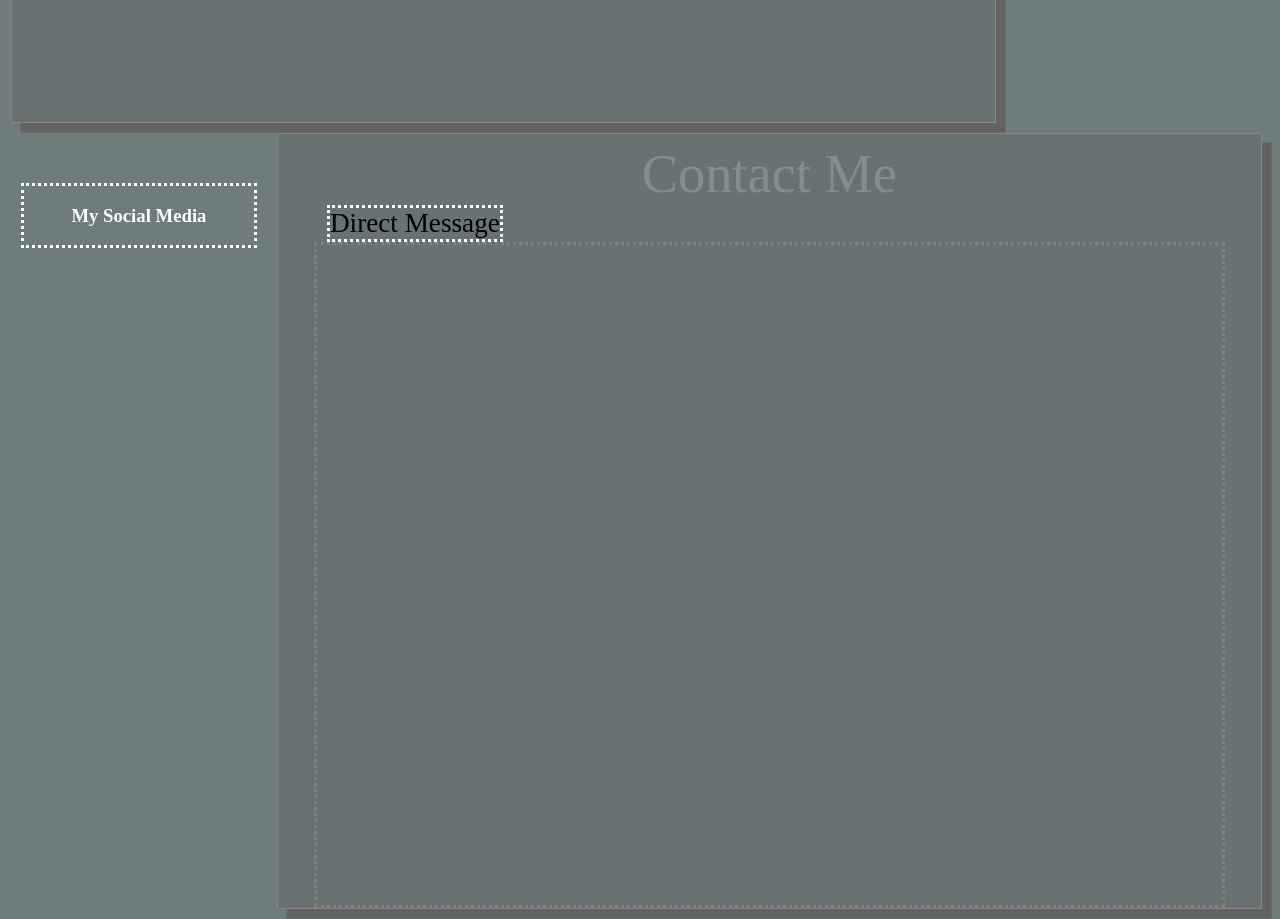
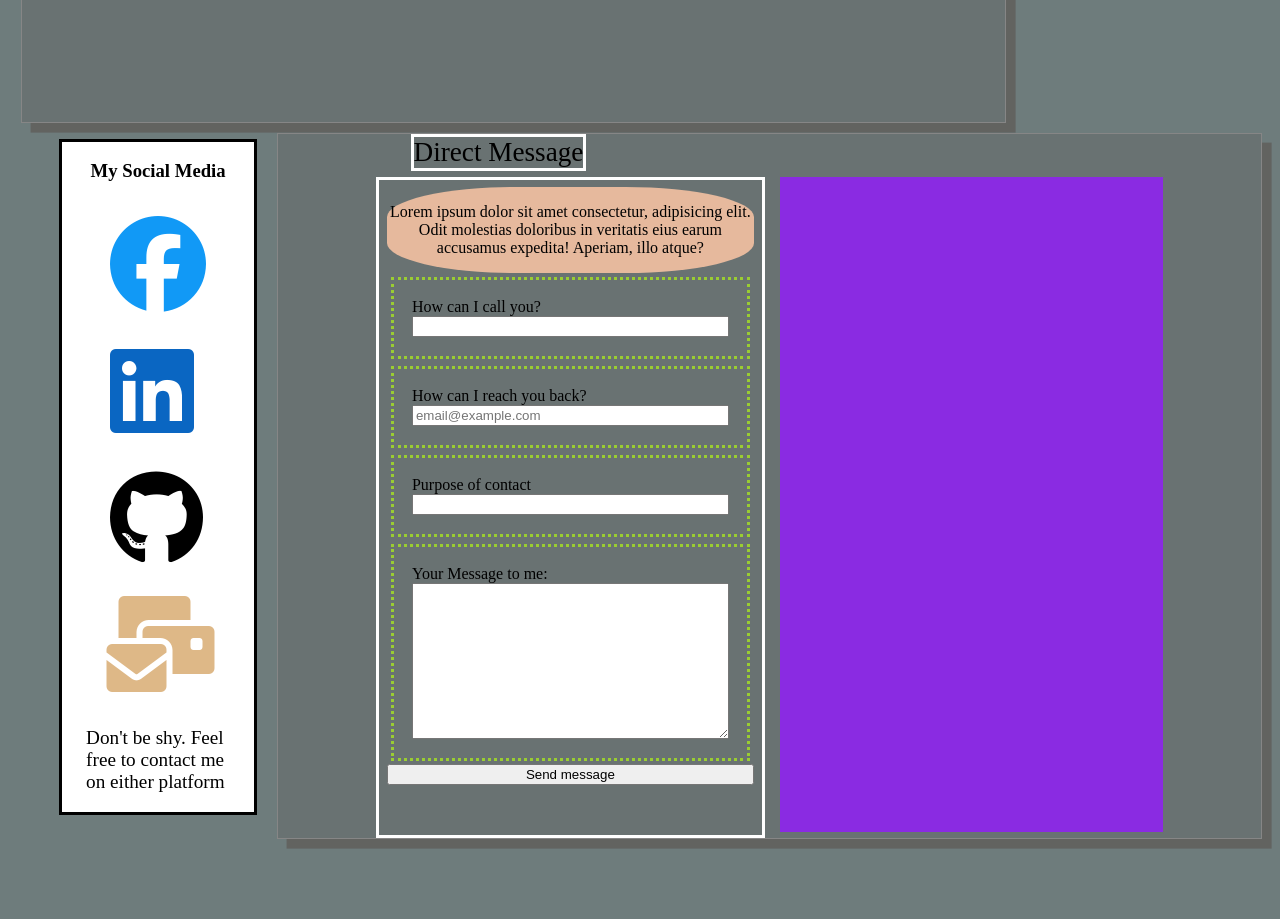
Before and after one commit to mariusErpenbach/Portfolio, a plain HTML site: page index.html in a window 1280 px wide. Shown: the part 1620-2539 px from the top of the page. After the commit the page ends 2469 px from the top, so only its background shows below. Drawn offline with Linux system fonts and the light colour scheme.

Commit message:
contactSection update

```diff
--- a/css/desktop-style.css
+++ b/css/desktop-style.css
@@ -351,7 +351,7 @@ color:rgba(162, 167, 167, 0.493);
 }
 /*----------------------WORKFLOW SECTION--------------------------------------*/
 #workflowSection{
-    margin-left:-27%;
+    margin-left:-26%;
     height:100vh;
    }
 /*----------------------CONTACT ME SECTION--------------------------------------*/
@@ -359,11 +359,11 @@ color:rgba(162, 167, 167, 0.493);
 height:auto;
 flex-direction:column;
 }
-#formSelection{
+#formTitle{
     display:flex;
     flex-direction:row;
    font-size:1.7em;
-   margin-left:5%;
+   margin-left:7%;
    margin-bottom:-5%;
 }
 #socialToggle{
@@ -372,34 +372,106 @@ flex-direction:column;
 }
 #directToggle{
     border-color:white;
-    border-style:dotted;
+    border-style:solid;
 }
-#contactMeSection >form{
+/* #contactMeSection >form{
     align-self:center;
-    margin-top:5%;
+
     height:80vh;
-    width:90%;
+
    border-style:dotted;
    border-color:grey;
+
+} */
+#contactMeSection>div{
+    display:flex;
+    flex-direction:row;
+    width:80%;
+    align-self:center;
+}
+#directMessageForm{
+    flex:48;
     padding:1%;
+    margin-top:7%;
+    height:80vh;
+    margin-left:auto;
+    margin-right:auto;
+display:flex;
+flex-direction:column;
+border-color:white;
+border-style:solid;
+}
+#directMessageForm>section>p{
+}
+#directMessageFormInfo{
+    text-align:center;
+    height:auto;
+    background-color:#E6B99D;
+    border-radius:35%;
+
+}
+#directMessageForm>section{
+    margin:1%;
+    padding:5%;
+    display:flex;
+    flex-direction:column;
+    border-style:dotted;
+    border-color:yellowgreen;
+}
+#visualMid{
+    flex:2;
+}
+#bonusQuestions{
+    padding:1%;
+    flex:48;
+    margin-top:7%;
+    background-color:blueviolet;
+    height:80vh;
 }
 /*----------------------CONTACT ME SECTION ASIDE SECTION--------------------------------------*/
 #contactMeSection>aside{
-    margin-top:5%;
+    background-color:#FFFFFF;
     position:absolute;
+    margin-top:0.5%;
     right:102%;
-    width:18vw;
+    width:15vw;
     height:auto;
-    border-style:dotted;
-    border-color:white;
+    border-style:solid;
+    border-color:black;
     display:flex;
     flex-direction:column;
     align-items:center;
 }
+.socialAsideButton{
+    height:6em;
+    width:6em;
+    margin:8%;
+}
 #contactMeSection>aside>h1{
-color:white;
+color:black;
 }
-
+#contactMeSection>aside>p{
+    font-size:1.2em;
+    width:75%;
+}
+#contactMeSection>aside>div{
+    display:flex;
+    flex-wrap:wrap;
+}
+/*----------------------CONTACT ME SECTION ASIDE SECTION ICONS--------------------------------------*/
+#contactMeSection>aside>div>i{
+    font-size:6em;
+}
+.fa-facebook{
+    color:#1199F6;
+}
+.fa-linkedin{
+    color:#0A66C2;
+}
+.fa-mail-bulk{
+    color:burlywood;
+    margin-left:-10%;
+}
 /*----------------------MAIN-FOOTER--------------------------------------*/
 #mainFooter{
     align-self:center;
--- a/index.html
+++ b/index.html
@@ -114,17 +114,44 @@
 
 
         <section id="contactMeSection">
-            <div class="sectionTitle"> Contact Me </div>
-            <div id="formSelection">
+            <!-- <div class="sectionTitle"> Contact Me </div> -->
+            <div id="formTitle">
                 <div id="directToggle">Direct Message</div>
         </div>
-            <form  id="socialContactForm">
-            </form>
+
+        <div>
+        <form id="directMessageForm">
+            <div id="directMessageFormInfo">
+                <p>Lorem ipsum dolor sit amet consectetur, adipisicing elit. Odit molestias doloribus in veritatis eius earum accusamus expedita! Aperiam, illo atque?</p>
+            </div>
+            <section>
+            <label for="nameInput">How can I call you?</label>
+            <input type="text" name="nameInput">
+            </section>
+            <section>
+            <label for="userEmail">How can I reach you back?</label>
+            <input type="email" name="userEmail" placeholder="email@example.com">
+        </section>
+        <section>
+            <label for="contactPurpose">Purpose of contact</label>
+            <input type="text" id="contactPurpose"/>
+        </section>
+        <section>
+            <label for="yourMessage">Your Message to me:</label>
+            <textarea name="yourMessage" id="" cols="30" rows="10"></textarea>
+        </section>
+            <button type="submit">Send message</button>
+        </form>
+        <div id="visualMid"></div>
+        <form id="bonusQuestions">
+        </form>
+    </div>
             <aside id="socialMediaButtons"> <h1> My Social Media</h1>
-            <div id="facebookLink"></div>
-            <div id="LinkedInLink"></div>
-            <div id="gitHubLink"></div>
-            <div id="webmailLink"></div>
+            <div class="socialAsideButton" id="facebookLink"><i class="fab fa-facebook"></i></div>
+            <div class="socialAsideButton" id="LinkedInLink"><i class="fab fa-linkedin"></i></div>
+            <div class="socialAsideButton" id="gitHubLink"><i class="fab fa-github"></i></div>
+            <div class="socialAsideButton" id="webmailLink"><i class="fas fa-mail-bulk"></i></div>
+            <p> Don't be shy. Feel free to contact me on either platform</p>
             </aside>
         </section>
     </main>
```
Also changed, not shown: img/1920px-Facebook_f_logo_(2019).svg.png (added), img/transparent-g-icon-google-icon-logo-icon-5dbe0416651e28.5198751215727339744142.png (added).
